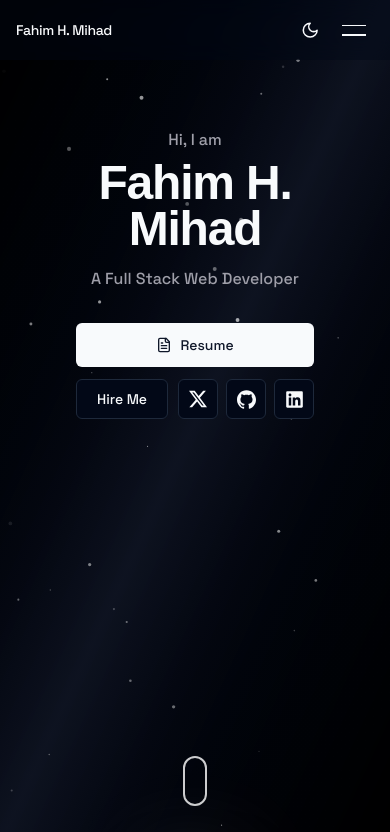
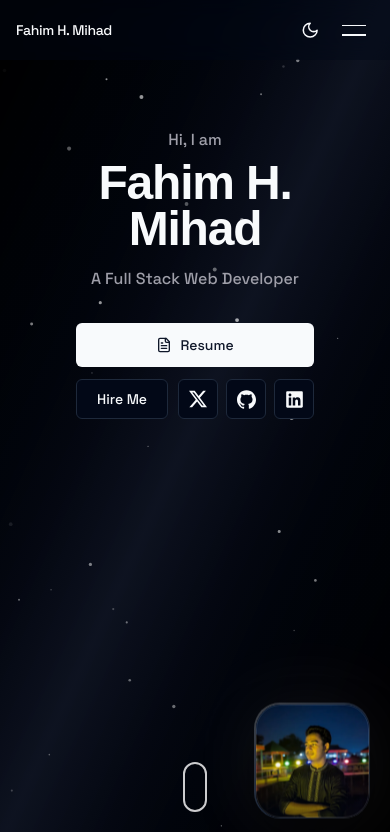
Before and after one commit to fahimhmihad-dev/fahim-portfolio, a Next.js app: page / in a window 390 px wide. Shown: the top 832 px of the page. Built offline with nearby package versions, Linux system fonts and the light colour scheme; no server answers; the database is empty; a web font is replaced by a local one.

Commit message:
fix: keep mobile Hero 100dvh and place animated portrait above fold at bottom-right

```diff
--- a/src/components/sections/hero.tsx
+++ b/src/components/sections/hero.tsx
@@ -141,7 +141,7 @@ export default function HeroSection({ profile }: { profile: Profile }) {
 
         {/* Right column reserved for the floating 3D mechanical keyboard + optional animated portrait */}
         {profile.show_animated_photo && profile.avatar_url ? (
-          <div className="col-span-1 pointer-events-none flex items-center justify-center pt-10 pb-16 md:h-[calc(100dvh-4rem)] md:items-end md:justify-end md:pt-0 md:pb-24 lg:pb-12 md:pr-6 lg:pr-12 z-[2]">
+          <div className="pointer-events-none absolute bottom-6 right-5 z-[2] md:static md:col-span-1 md:flex md:h-[calc(100dvh-4rem)] md:items-end md:justify-end md:pb-24 lg:pb-12 md:pr-6 lg:pr-12">
             <AnimatedPhoto
               src={profile.avatar_url}
               alt={profile.photo_alt || `Portrait of ${profile.name}`}
@@ -155,9 +155,9 @@ export default function HeroSection({ profile }: { profile: Profile }) {
         )}
       </div>
 
-        <div className="absolute top-[calc(100dvh-5.5rem)] md:top-auto md:bottom-8 left-1/2 -translate-x-1/2 z-10">
-          <ScrollDownIcon />
-        </div>
+      <div className="absolute bottom-8 left-1/2 -translate-x-1/2 z-10">
+        <ScrollDownIcon />
+      </div>
     </SectionWrapper>
   );
 }
```
